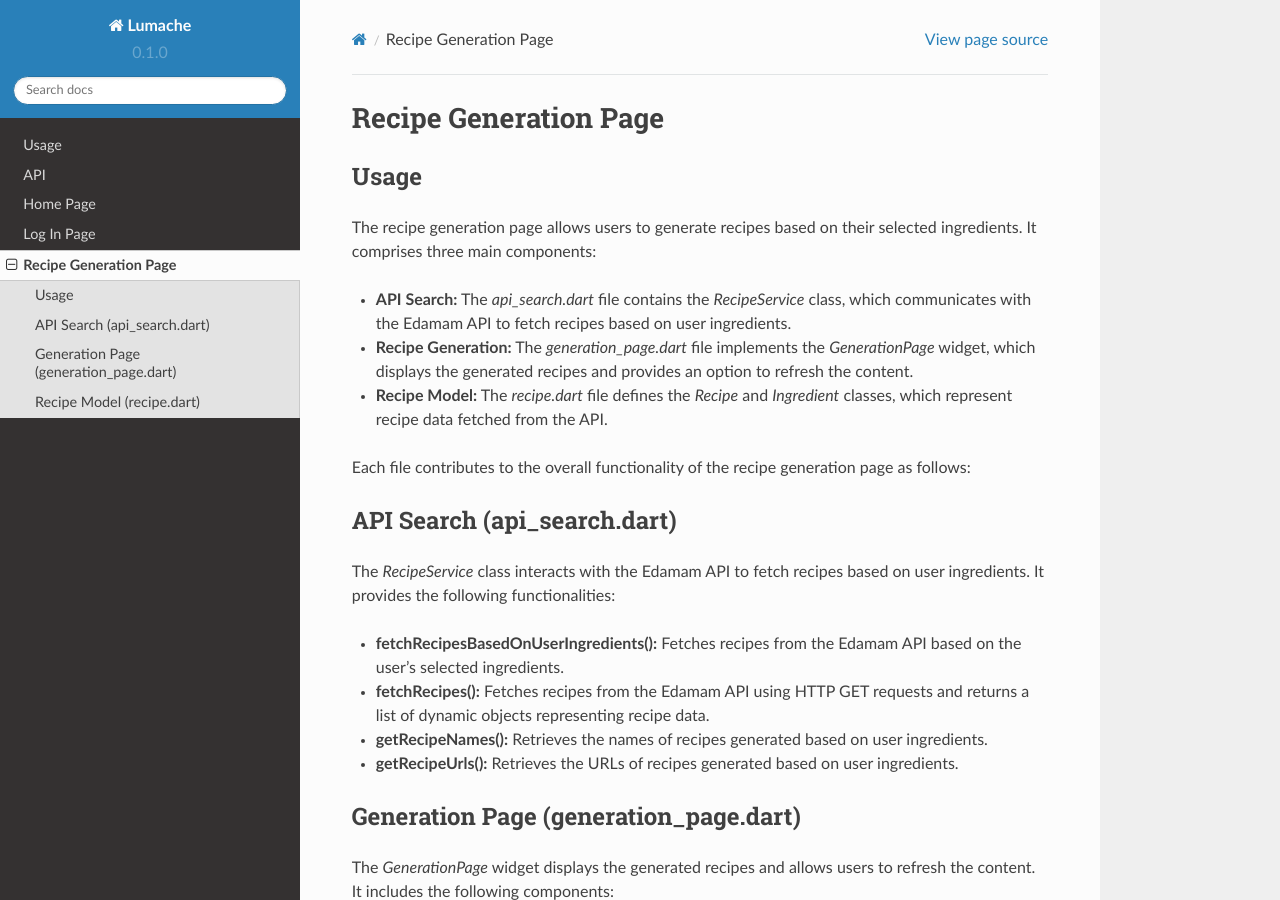
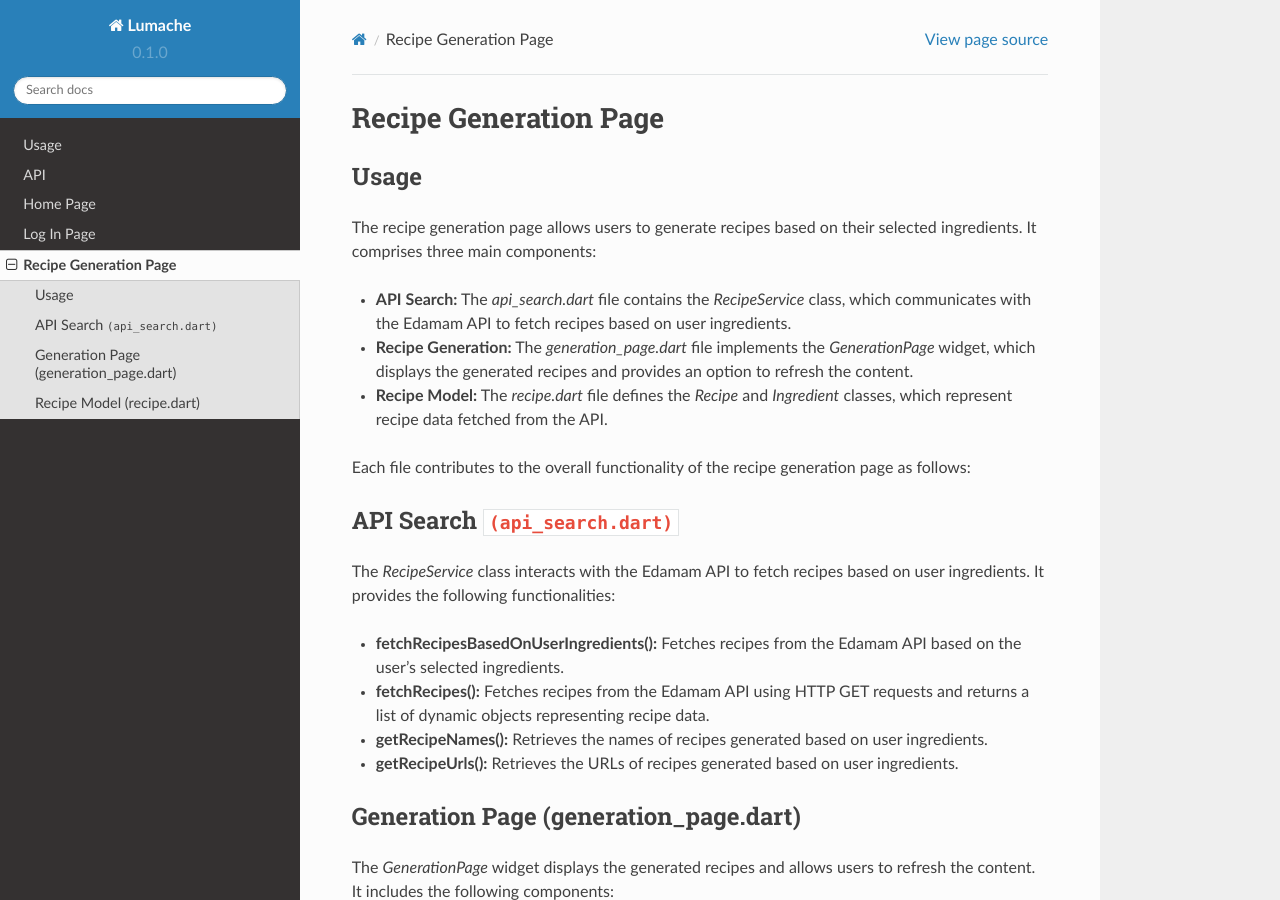
Before and after one commit to khadijabaffa/Khadija, a Sphinx documentation site: the page built from docs/source/recipe_generation_page.rst, in a window 1280 px wide and 900 px high. Built offline with Sphinx 7.4.7 and the Read the Docs theme 2.0.0, drawn with Linux system fonts in a browser that asks for light colours; pages that are not in the unit, such as notebooks, are missing from menus.

```diff
--- a/docs/source/recipe_generation_page.rst
+++ b/docs/source/recipe_generation_page.rst
@@ -15,7 +15,7 @@ The recipe generation page allows users to generate recipes based on their selec
 
 Each file contributes to the overall functionality of the recipe generation page as follows:
 
-API Search (api_search.dart)
+API Search ``(api_search.dart)``
 -----------------------------
 The `RecipeService` class interacts with the Edamam API to fetch recipes based on user ingredients. It provides the following functionalities:
 
```
